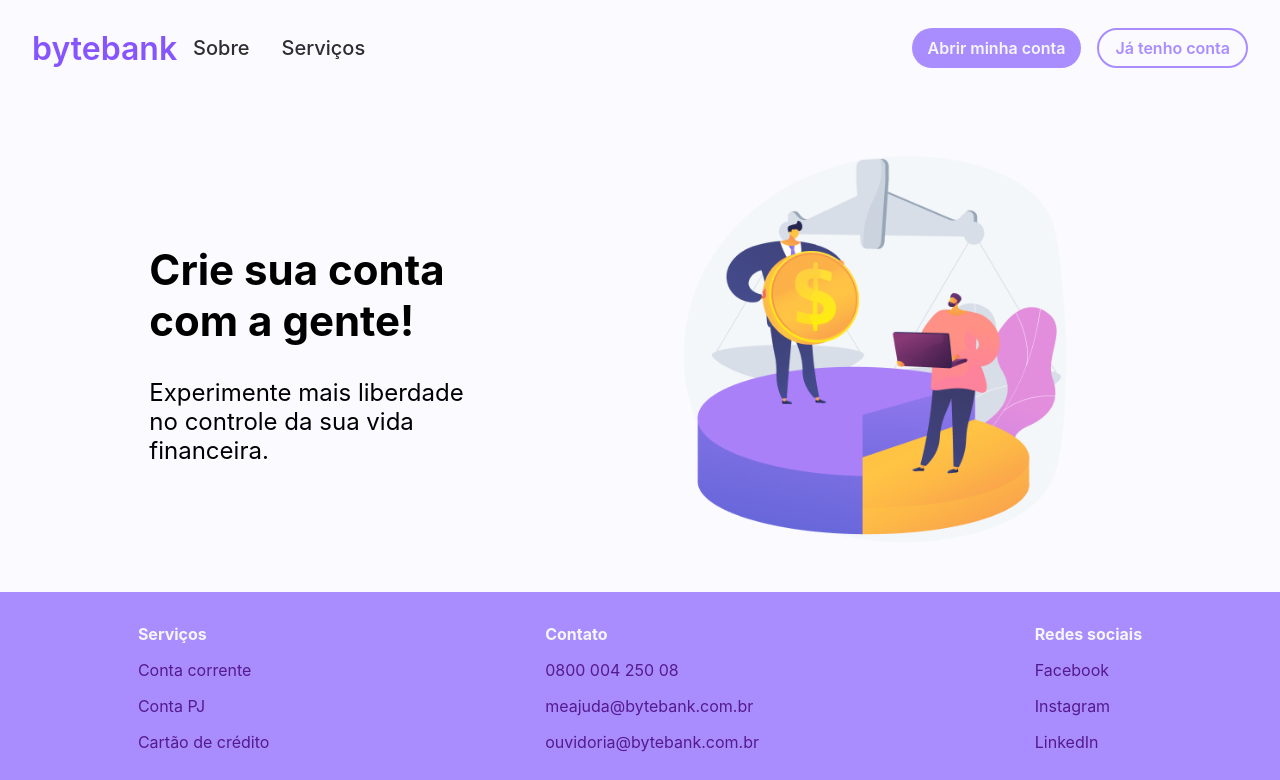
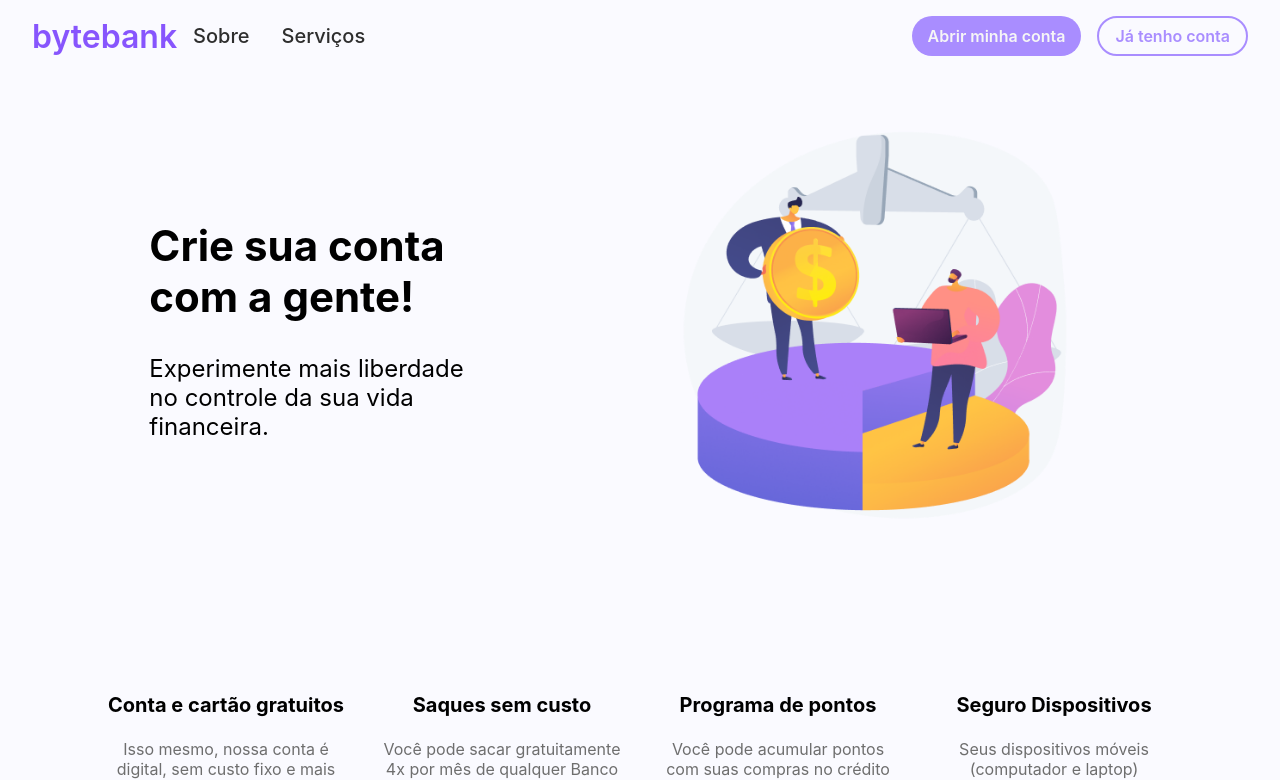
Before and after one commit to carolinarosatto/tech-challenge-bytebank, a Next.js app: page / in a window 1280 px wide. Shown: the top 780 px of the page. Built offline with nearby package versions, Linux system fonts and the light colour scheme; some icons are missing.

Commit message:
style: adjusts login page config

```diff
--- a/app/login/components/BenefitsItem/styles.module.scss
+++ b/app/login/components/BenefitsItem/styles.module.scss
@@ -1,12 +1,13 @@
 @use "../../../../styles/tokens.scss" as *;
 
 .benefitsItem {
-  width: 100%;
   display: flex;
+  width: 16rem;
   flex-direction: column;
   align-items: center;
   justify-content: start;
-  margin: $margin-none $margin-lg;
+  margin: $margin-none $margin-md;
+  line-height: $line-height-lg;
   text-align: center;
 
   svg {
--- a/app/login/components/BenefitsList/styles.module.scss
+++ b/app/login/components/BenefitsList/styles.module.scss
@@ -2,7 +2,7 @@
 
 .benefitsList {
   display: flex;
-  flex-direction: row;
-  justify-content: space-around;
+  justify-content: space-evenly;
   padding: $padding-none $padding-lg;
+  margin: $size-56;
 }
--- a/app/login/components/Footer/styles.module.scss
+++ b/app/login/components/Footer/styles.module.scss
@@ -1,10 +1,6 @@
 @use "../../../../styles/tokens.scss" as *;
 
 .footer {
-  position: fixed;
-  bottom: 0;
-  left: 0;
-  right: 0;
   font-size: $body-md;
   background-color: $color-brand-400;
   width: 100%;
--- a/app/login/components/Header/styles.module.scss
+++ b/app/login/components/Header/styles.module.scss
@@ -1,7 +1,7 @@
 @use "../../../../styles/tokens.scss" as *;
 
 .header {
-  height: $size-96;
+  height: $size-72;
   display: flex;
   align-items: center;
   justify-content: space-between;
```
